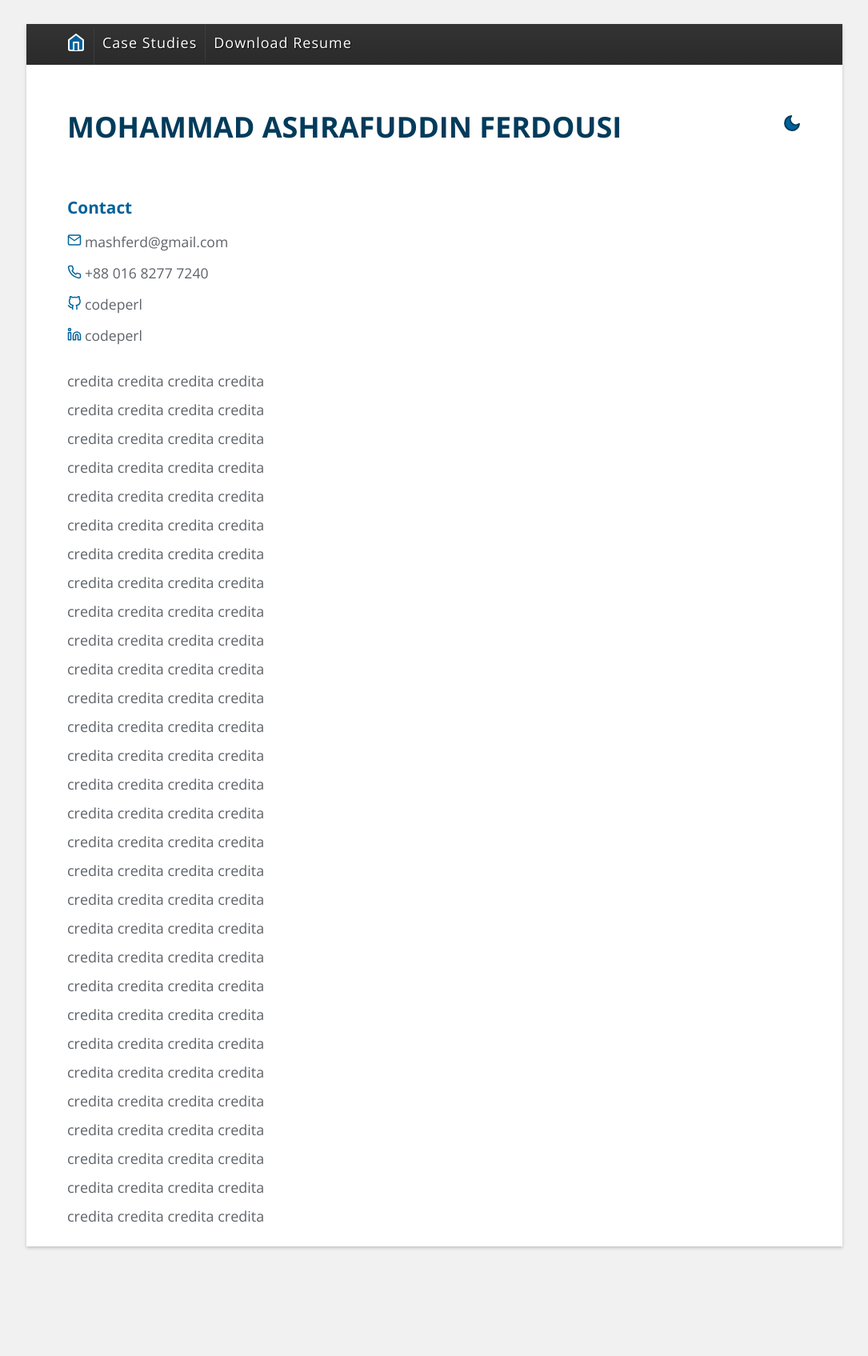
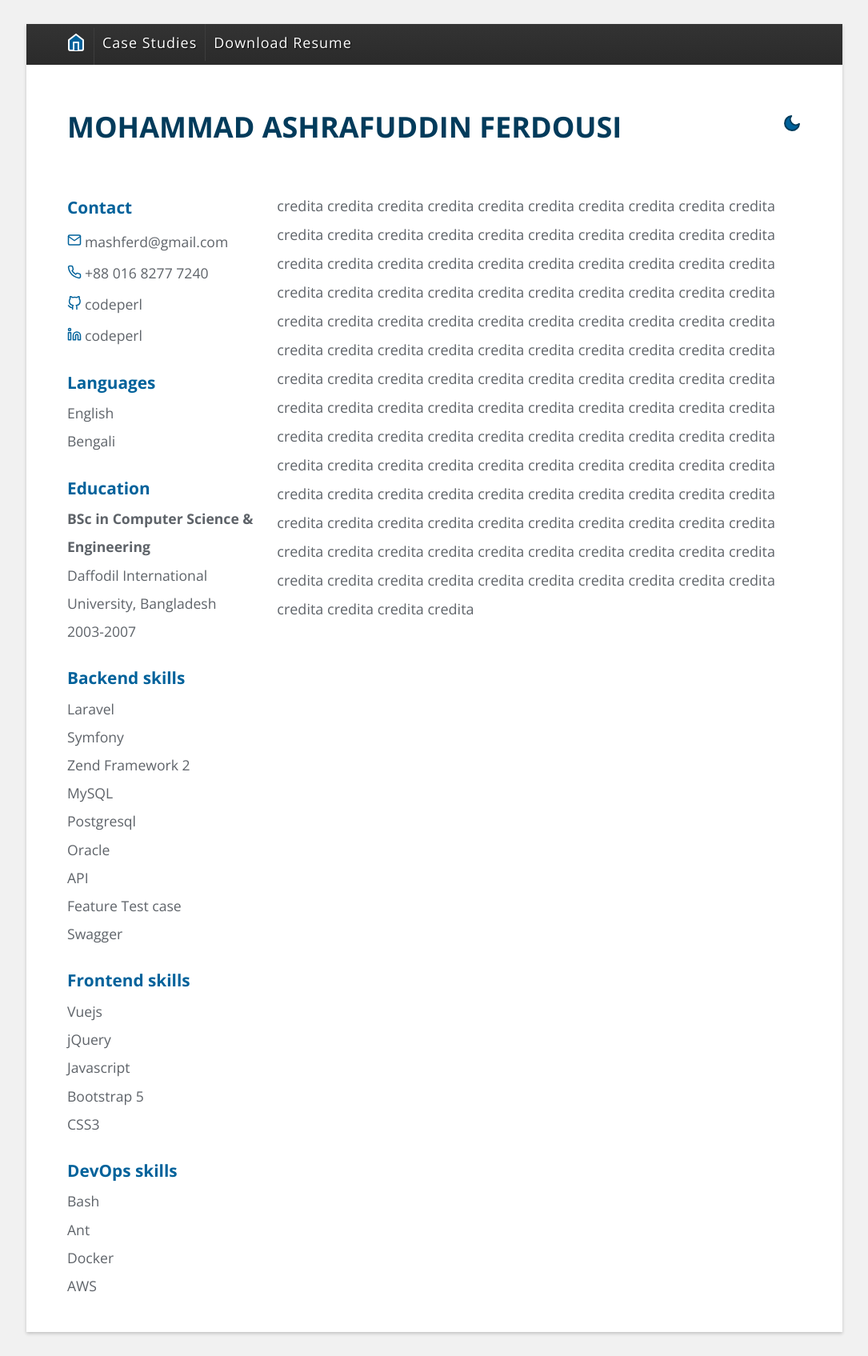
Before and after one commit to codeperl/resume, a Jekyll site: the page built from credita.html, in a window 1280 px wide. Shown: the whole page at 80% size, without its empty margins (97-1182 px from the left). Built offline with Jekyll 4.4.1, drawn with Linux system fonts in a browser that asks for light colours; before the commit the page ends 1588 px from its top, so only the background shows below that.

Commit message:
fixing credita page.

```diff
--- a/credita.html
+++ b/credita.html
@@ -4,20 +4,24 @@ layout: default
 <div class="container">
   {% include header.html %}
   <div class="container-block">
-    <!--<div class="sidebar">
+    <div class="sidebar">
+      {% include contact.html %}
       {% include languages.html %}
       {% include education.html %}
       {% include skills.html %}
       {% include fork.html %}
     </div>
--->
+
     <div class="main var-color">
-      {% include contact.html %}
-      credita credita credita credita credita credita credita credita credita credita credita credita credita credita credita credita credita credita credita credita credita credita credita credita
-      credita credita credita credita credita credita credita credita credita credita credita credita credita credita credita credita credita credita credita credita credita credita credita credita
-      credita credita credita credita credita credita credita credita credita credita credita credita credita credita credita credita credita credita credita credita credita credita credita credita
-      credita credita credita credita credita credita credita credita credita credita credita credita credita credita credita credita credita credita credita credita credita credita credita credita
-      credita credita credita credita credita credita credita credita credita credita credita credita credita credita credita credita credita credita credita credita credita credita credita credita
+      credita credita credita credita credita credita credita credita credita credita credita credita credita credita credita credita
+      credita credita credita credita credita credita credita credita credita credita credita credita credita credita credita credita
+      credita credita credita credita credita credita credita credita credita credita credita credita credita credita credita credita
+      credita credita credita credita credita credita credita credita credita credita credita credita credita credita credita credita
+      credita credita credita credita credita credita credita credita credita credita credita credita credita credita credita credita
+      credita credita credita credita credita credita credita credita credita credita credita credita credita credita credita credita
+      credita credita credita credita credita credita credita credita credita credita credita credita credita credita credita credita
+      credita credita credita credita credita credita credita credita credita credita credita credita credita credita credita credita
+      credita credita credita credita credita credita credita credita credita credita credita credita credita credita credita credita
     </div>
   </div>
 </div>
```
